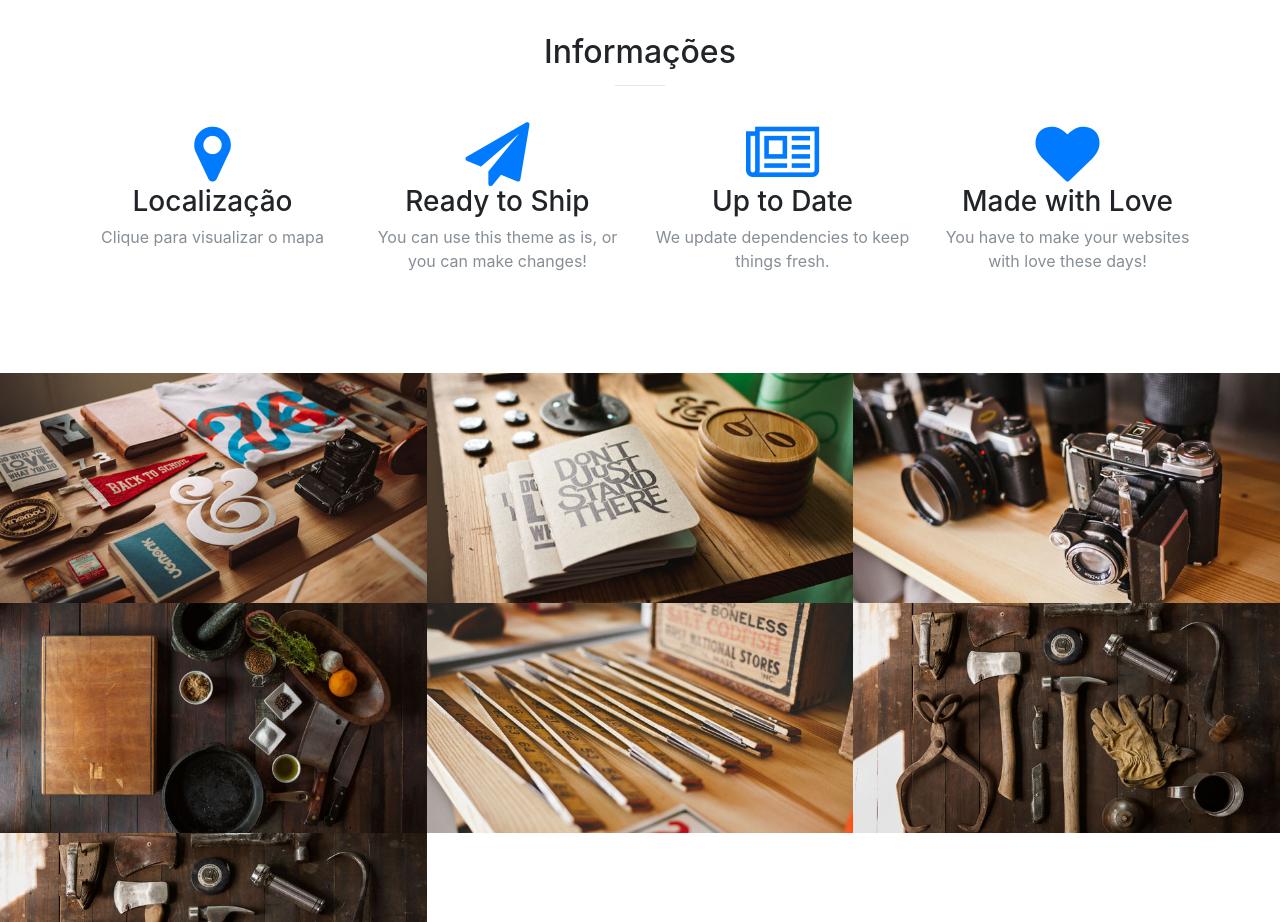
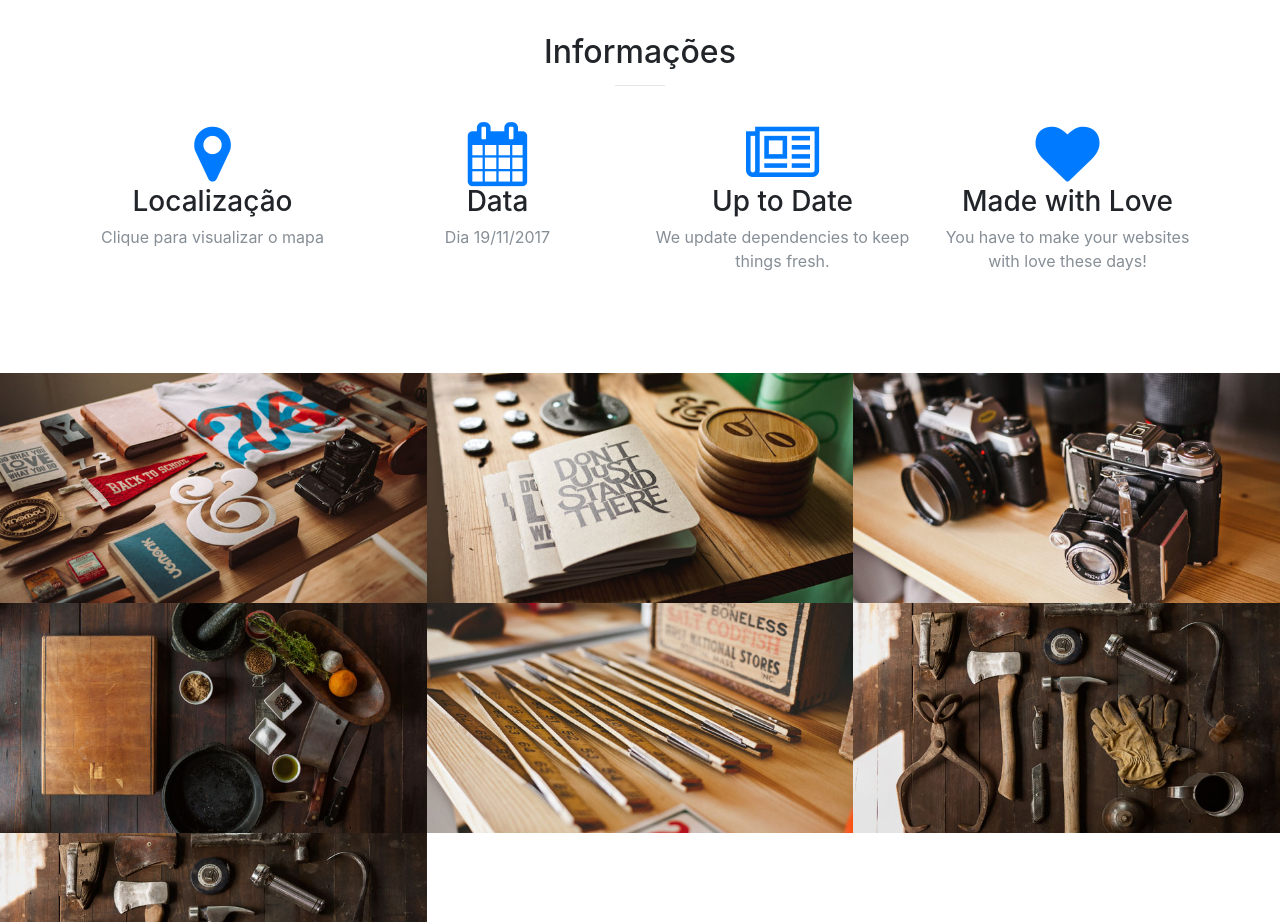
Before and after one commit to amandamateus/amandamateus.github.io, a website with bundled scripts: page index.html in a window 1280 px wide. Shown: the part 1260-2182 px from the top of the page. Built offline with nearby package versions, Linux system fonts and the light colour scheme.

Commit message:
inicial 3

```diff
--- a/index.html
+++ b/index.html
@@ -104,9 +104,9 @@
           </div>
           <div class="col-lg-3 col-md-6 text-center">
             <div class="service-box">
-              <i class="fa fa-4x fa-paper-plane text-primary sr-icons"></i>
-              <h3>Ready to Ship</h3>
-              <p class="text-muted">You can use this theme as is, or you can make changes!</p>
+              <i class="fa fa-4x fa-calendar text-primary sr-icons"></i>
+              <h3>Data</h3>
+              <p class="text-muted">Dia 19/11/2017</p>
             </div>
           </div>
           <div class="col-lg-3 col-md-6 text-center">
@@ -283,7 +283,9 @@
         <button type="button" class="close" data-dismiss="modal">&times;</button>
       </div>
       <div class="modal-body text-center">
-        <iframe src="https://www.google.com/maps/embed?pb=!1m18!1m12!1m3!1d440.9984820051194!2d-48.59260736203784!3d-27.840907420707687!2m3!1f0!2f0!3f0!3m2!1i1024!2i768!4f13.1!3m3!1m2!1s0x952728e6dd02fd39%3A0xa06752d61e6ba69d!2sR.+Itatiaia%2C+2+-+Praia+do+Sonho+(Ens+Brito)%2C+Palho%C3%A7a+-+SC%2C+88139-159!5e0!3m2!1spt-BR!2sbr!4v1506647988354" width="600" height="450" frameborder="0" style="border:0" allowfullscreen></iframe>
+	  <div class="embed-responsive embed-responsive-16by9">
+		<iframe class="embed-responsive-item" src="https://www.google.com/maps/embed?pb=!1m14!1m8!1m3!1d134391.31630811625!2d-48.602450209786866!3d-27.731585855649577!3m2!1i1024!2i768!4f13.1!3m3!1m2!1s0x952728e6dd02fd39%3A0xa06752d61e6ba69d!2sR.+Itatiaia%2C+2+-+Praia+do+Sonho+(Ens+Brito)%2C+Palho%C3%A7a+-+SC%2C+88139-159%2C+Brasil!5e0!3m2!1spt-BR!2sbr!4v1506719408466"></iframe>
+	  </div>
       </div>
       <div class="modal-footer">
         <button type="button" class="btn btn-default" data-dismiss="modal">Fechar</button>
```
